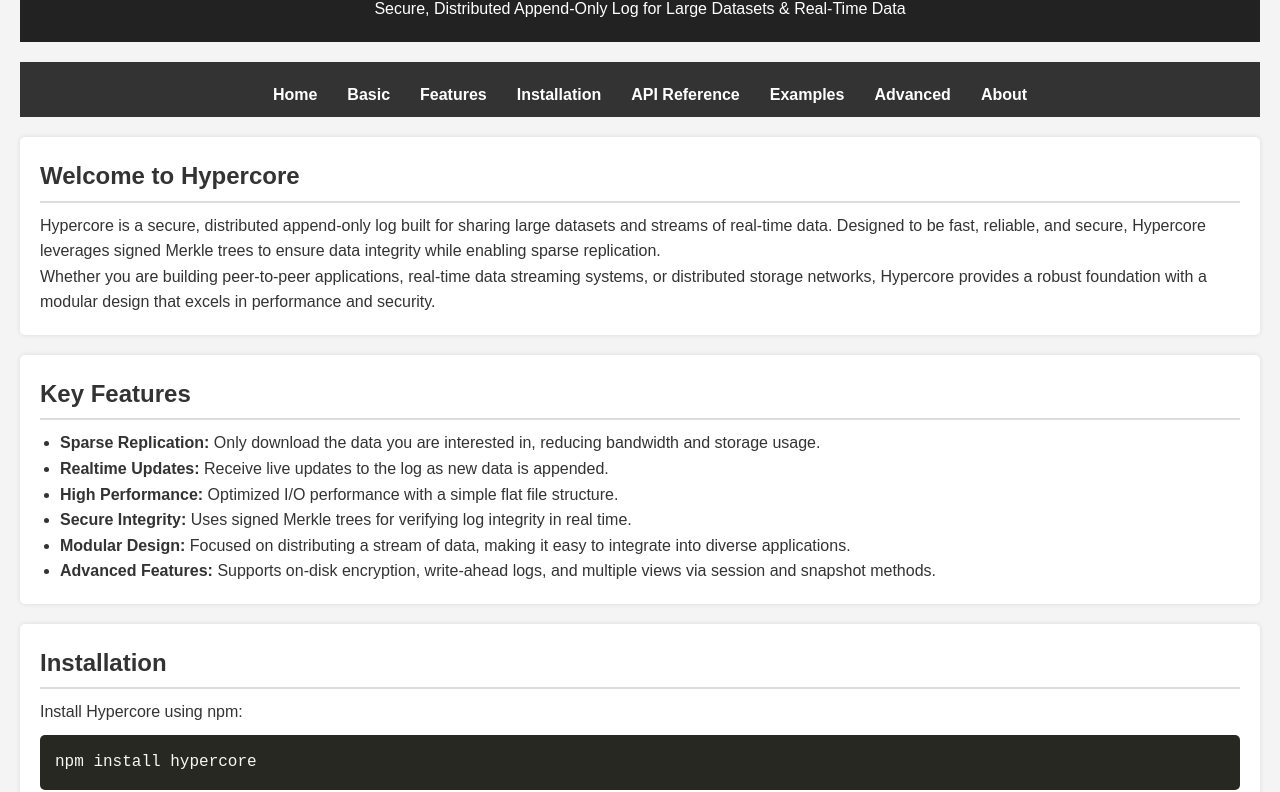
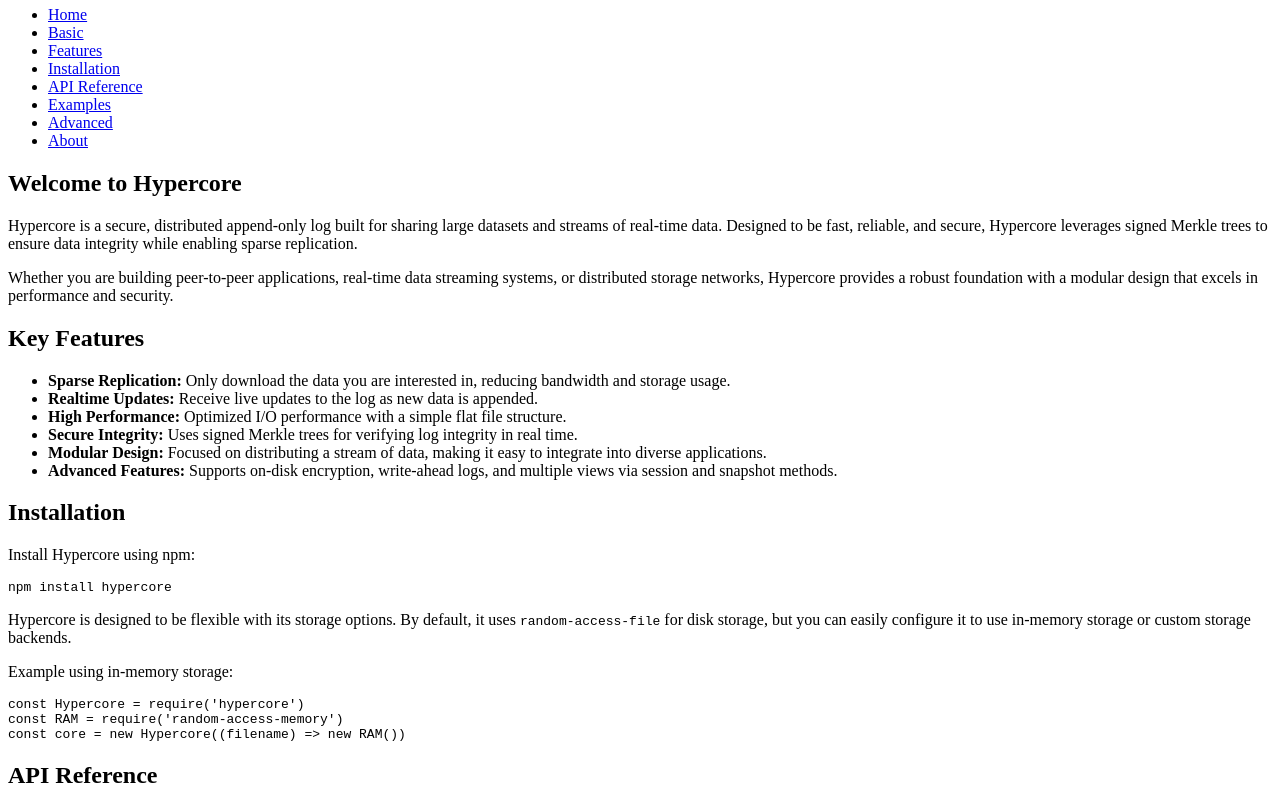
Before and after one commit to SolutionsAsService/LearnHypercore, a plain HTML site: page index.html in a window 1280 px wide. Shown: the part 108-900 px from the top of the page. Drawn offline with Linux system fonts and the light colour scheme.

Commit message:
remove styles

```diff
--- a/index.html
+++ b/index.html
@@ -4,102 +4,7 @@
   <meta charset="UTF-8">
   <title>Hypercore Documentation</title>
   <meta name="viewport" content="width=device-width, initial-scale=1.0">
-  <style>
-    /* CSS Reset */
-    * {
-      margin: 0;
-      padding: 0;
-      box-sizing: border-box;
-    }
-    body {
-      font-family: Arial, sans-serif;
-      line-height: 1.6;
-      background-color: #f4f4f4;
-      color: #333;
-      padding: 20px;
-    }
-    header {
-      background: #222;
-      color: #fff;
-      padding: 20px 0;
-      text-align: center;
-      margin-bottom: 20px;
-    }
-    header h1 {
-      font-size: 2.5em;
-    }
-    nav {
-      background: #333;
-      padding: 10px;
-      margin-bottom: 20px;
-    }
-    nav ul {
-      display: flex;
-      list-style: none;
-      justify-content: center;
-    }
-    nav ul li {
-      margin: 0 15px;
-    }
-    nav ul li a {
-      color: #fff;
-      text-decoration: none;
-      font-weight: bold;
-    }
-    nav ul li a:hover {
-      text-decoration: underline;
-    }
-    section {
-      background: #fff;
-      padding: 20px;
-      margin-bottom: 20px;
-      border-radius: 5px;
-      box-shadow: 0 0 5px rgba(0,0,0,0.1);
-    }
-    section h2 {
-      margin-bottom: 10px;
-      border-bottom: 2px solid #ddd;
-      padding-bottom: 5px;
-    }
-    section h3 {
-      margin-top: 15px;
-      margin-bottom: 5px;
-      color: #444;
-    }
-    pre {
-      background: #272822;
-      color: #f8f8f2;
-      padding: 15px;
-      overflow-x: auto;
-      border-radius: 5px;
-      margin-top: 10px;
-      margin-bottom: 10px;
-    }
-    code {
-      font-family: 'Courier New', Courier, monospace;
-    }
-    ul {
-      margin-left: 20px;
-      margin-top: 10px;
-    }
-    footer {
-      text-align: center;
-      padding: 10px;
-      background: #222;
-      color: #fff;
-      margin-top: 20px;
-      border-radius: 5px;
-    }
-    @media (max-width: 600px) {
-      nav ul {
-        flex-direction: column;
-        align-items: center;
-      }
-      nav ul li {
-        margin: 10px 0;
-      }
-    }
-  </style>
+
 </head>
 <body>
   <header>
```
